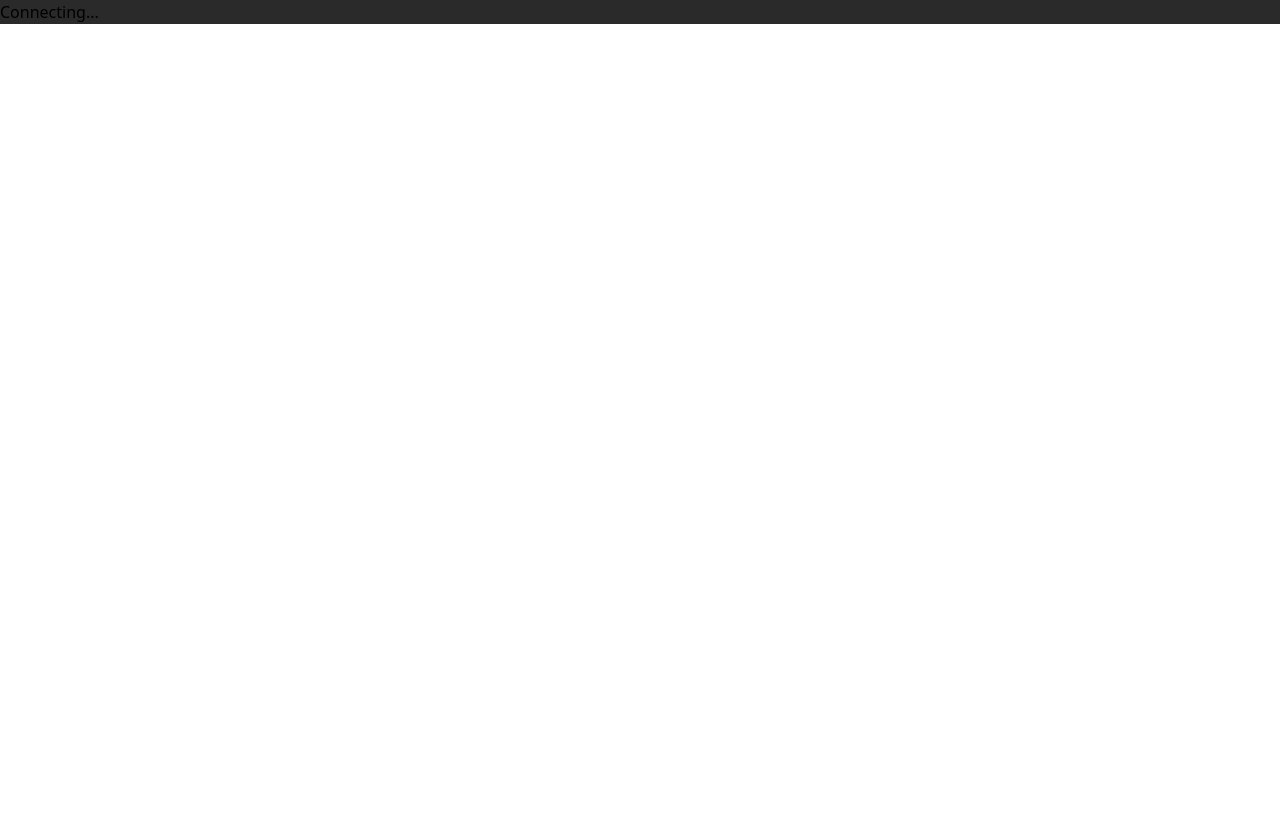
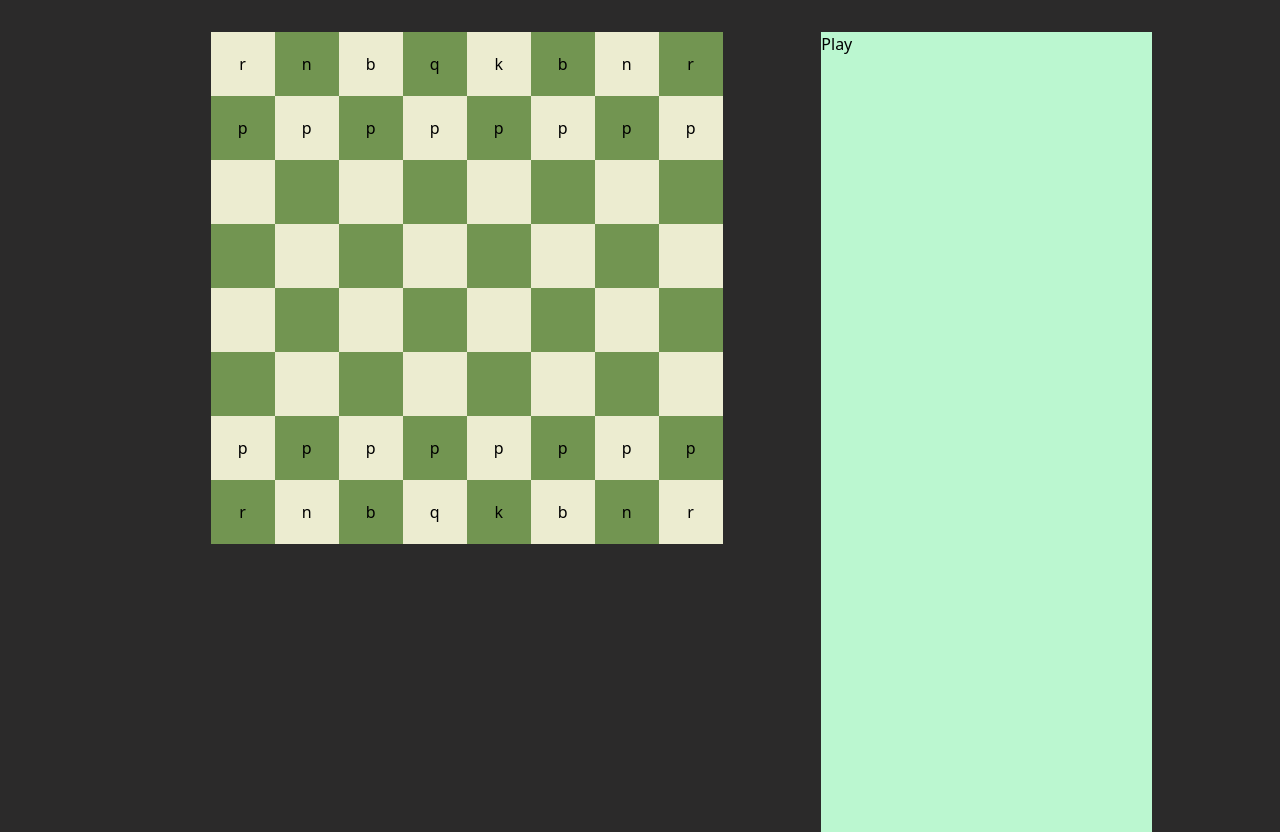
Before and after one commit to dwijjoshi/chess-frontend, a React (Vite) app: page /game/1 in a window 1280 px wide. Before the commit the page ends 800 px from the top, so only its background shows below. Built offline with nearby package versions, Linux system fonts and the light colour scheme; no server answers; the HTML template or start-up script is replaced by a standard one.

Commit message:
chessboard

```diff
--- a/package.json
+++ b/package.json
@@ -11,6 +11,7 @@
   },
   "dependencies": {
     "@reduxjs/toolkit": "^2.2.5",
+    "chess.js": "^1.0.0-beta.8",
     "react": "^18.2.0",
     "react-dom": "^18.2.0",
     "react-hot-toast": "^2.4.1",
--- /dev/null
+++ b/src/components/Board.jsx
@@ -0,0 +1,28 @@
+import React from "react";
+
+const Board = ({ board }) => {
+  return (
+    <div className="text-white-200">
+      {board.map((row, i) => {
+        return (
+          <div key={i} className="flex">
+            {row.map((square, j) => {
+              return (
+                <div
+                  key={j}
+                  className={`w-16 h-16 flex justify-center items-center ${
+                    (i + j) % 2 ? "bg-[#729551]" : "bg-[#ececd0]"
+                  }`}
+                >
+                  {square ? square.type : ""}
+                </div>
+              );
+            })}
+          </div>
+        );
+      })}
+    </div>
+  );
+};
+
+export default Board;
--- a/src/screens/Game.jsx
+++ b/src/screens/Game.jsx
@@ -1,11 +1,15 @@
 import React, { useEffect, useState } from "react";
 import { useSelector } from "react-redux";
 import { useParams } from "react-router-dom";
+import Board from "../components/Board";
+import { Chess } from "chess.js";
 
 const Game = () => {
   const params = useParams();
   console.log(params.code);
   const [socket, setSocket] = useState();
+  const [chess, setChess] = useState(new Chess());
+  const [board, setBoard] = useState(chess.board());
   const gameType = useSelector((state) => state.game.type);
   console.log(gameType, "gameType");
 
@@ -35,14 +39,20 @@ const Game = () => {
       console.log(message);
       switch (message.type) {
         case "create":
-          console.log("create");
+          setChess(new Chess());
+          setBoard(chess.board());
+          console.log("Game initialized successfully");
           break;
 
         case "join":
-          console.log("join");
+          setChess(new Chess());
+          console.log("Game initialized successfully");
           break;
 
         case "move":
+          const move = message.payload;
+          chess.move(move);
+          setBoard(chess.board());
           console.log("move");
           break;
       }
@@ -68,14 +78,17 @@ const Game = () => {
   };
 
   return (
-    <div>
-      {socket ? (
-        <div className="bg-blue-500" onClick={playHandler}>
-          Play
+    <div className="flex justify-center">
+      <div className="pt-8 max-w-screen-lg w-full">
+        <div className="grid grid-cols-6 gap-4 w-full h-screen">
+          <div className="col-span-4 w-full flex justify-center">
+            <Board board={board} />
+          </div>
+          <div className="col-span-2 bg-green-200 w-full">
+            <button onClick={playHandler}>Play</button>
+          </div>
         </div>
-      ) : (
-        <div>Connecting...</div>
-      )}
+      </div>
     </div>
   );
 };
```
Also changed, not shown: public/chess.jpg (added), 1 other file (tests, documents, lock files or other folders).
